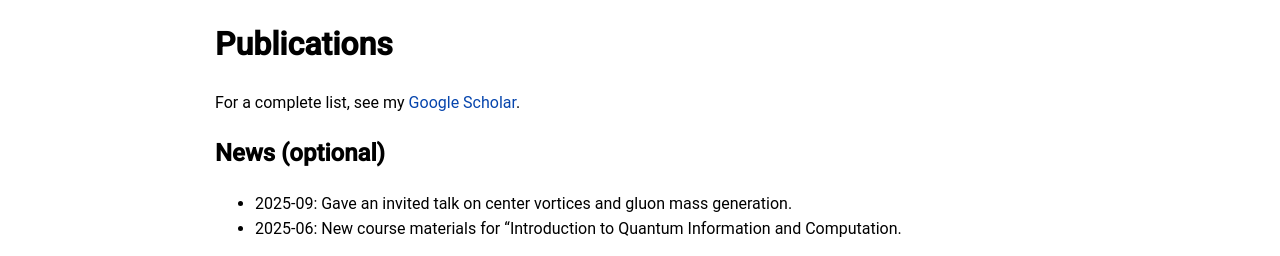
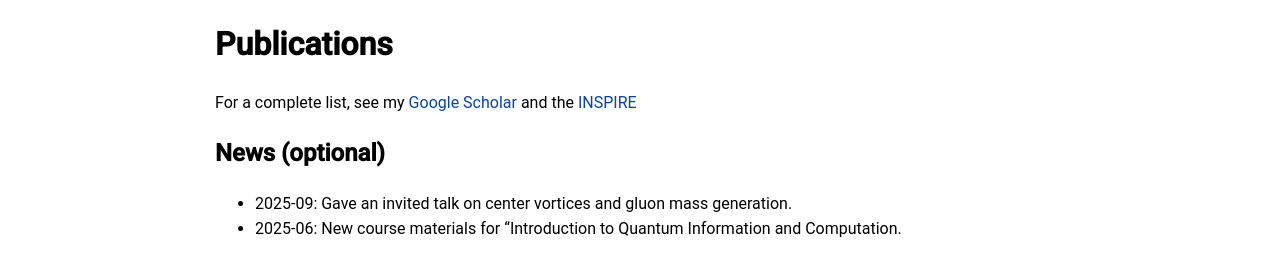
Before and after one commit to gkrein/gkrein.github.io, a Jekyll site: the page built from publications.md, in a window 1280 px wide. Shown: the part 244-500 px from the top of the page. Built offline with Jekyll 4.4.1, drawn with Linux system fonts in a browser that asks for light colours; some web fonts are replaced; grey boxes are pictures that could not be loaded.

Commit message:
Update publications.md

```diff
--- a/publications.md
+++ b/publications.md
@@ -6,7 +6,7 @@ title: Publications
 # Publications
 
 For a complete list, see my
-[Google Scholar](https://scholar.google.com/citations?user=Hq9qIggAAAAJ&hl=en).
+[Google Scholar](https://scholar.google.com/citations?user=Hq9qIggAAAAJ&hl=en) and the [INSPIRE](https://inspirehep.net/authors/1001853)
 
 ## News (optional)
 - 2025-09: Gave an invited talk on center vortices and gluon mass generation.
```
